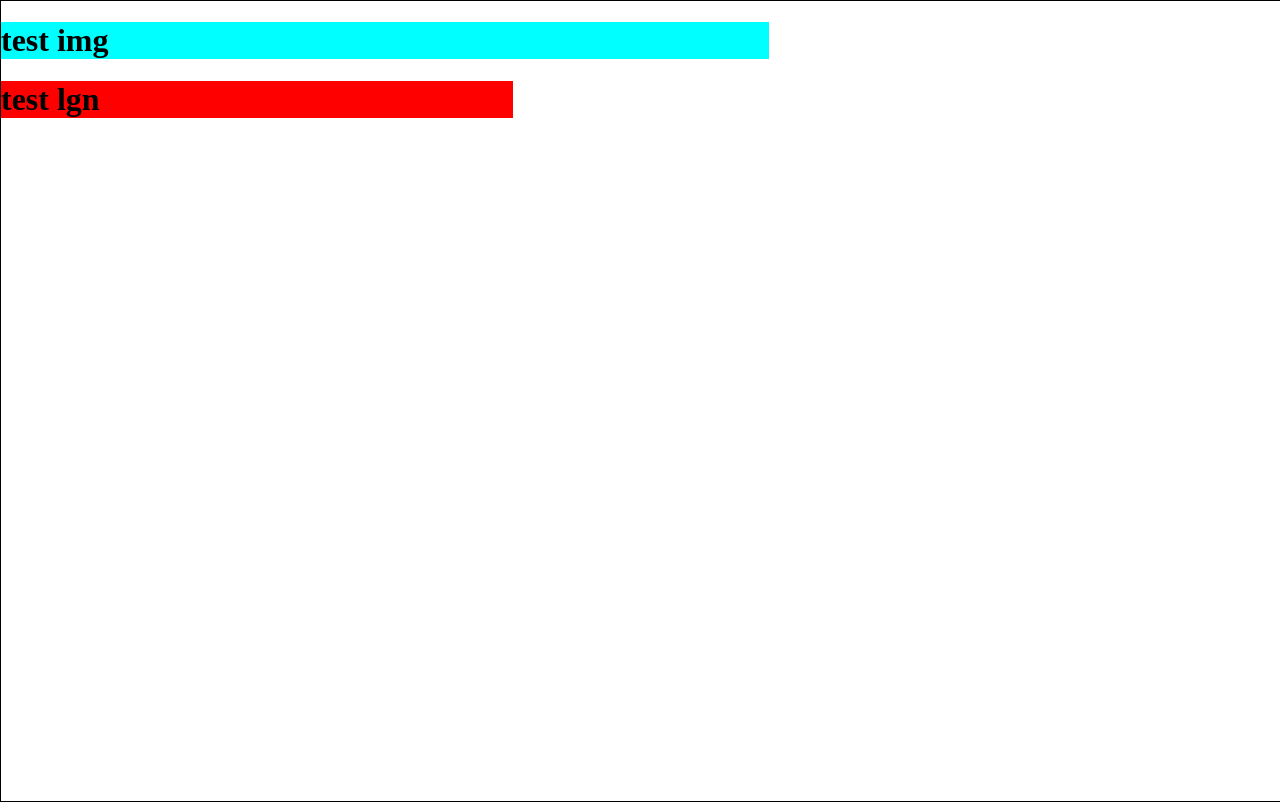
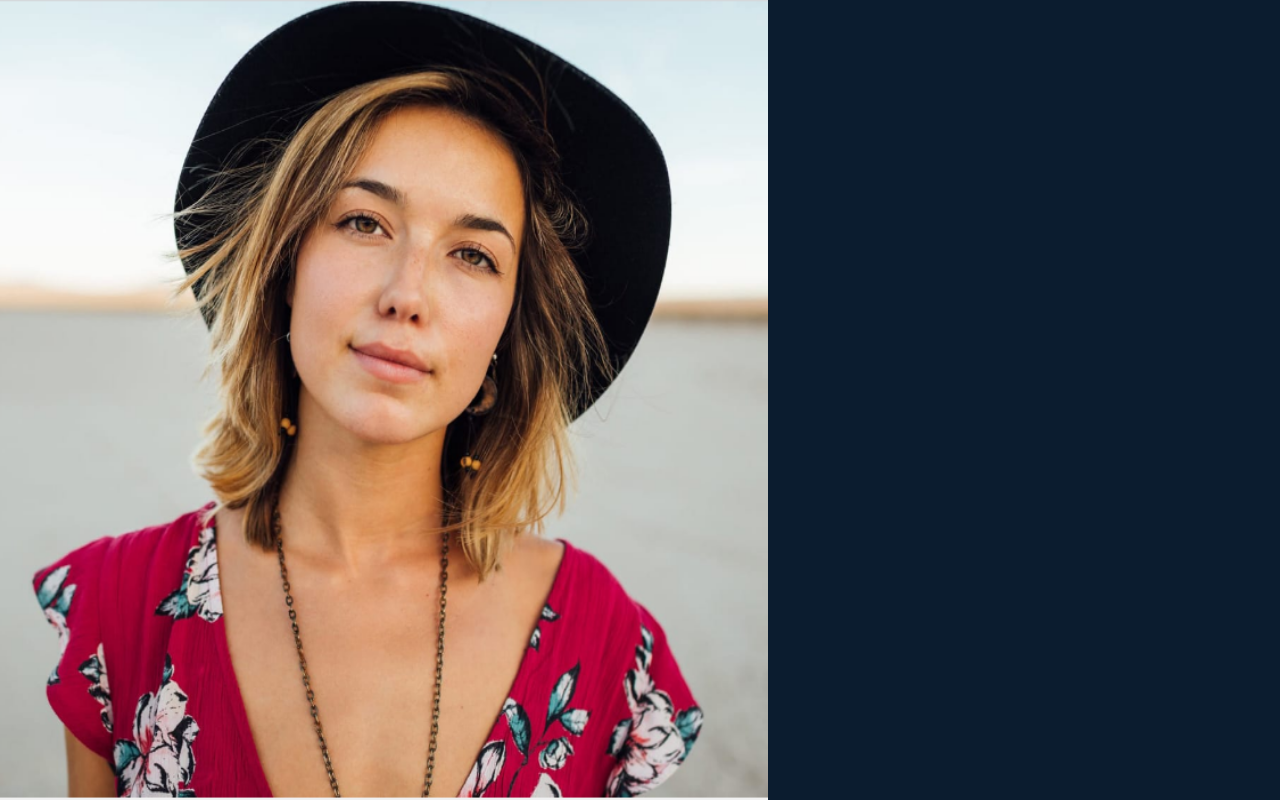
Before and after one commit to yunuswidodo/login_EE, a plain HTML site: page index.html in a window 1280 px wide. Drawn offline with Linux system fonts and the light colour scheme.

Commit message:
add proses

```diff
--- a/index.html
+++ b/index.html
@@ -8,14 +8,17 @@
     <title>Document</title>
 </head>
 <body>
-    <div class="container">
-        <div class="item-img">
-            <h1>test img</h1>
+    <div id='container'>
+        <div class='side-img'></div>
+        <div class='side-lgn'>
+            <h1>test</h1>
+            <!-- <div class="box-lgn">
+               <div class="box-lgn-title">
+                   test
+               </div>
+            </div> -->
         </div>
-        <div class="item-lgn">
-            <h1>test lgn</h1>
-        </div>
-    </div>
+      </div>
 </body>
 </html>
 
--- a/style.css
+++ b/style.css
@@ -1,22 +1,57 @@
-/* set container full screen */
-.container
+html,body
 {
-  border: 1px solid black;
-  position: absolute;
-  width: 100%;
-  height: 100%;
-  top: 0;
-  left: 0;
+  height:100%;
+  margin-top: 0%;
+  margin-left: 0%;
+  margin-right: 0%;
 }
 
-.item-img
+#container
 {
-  background-color: aqua;
-  width: 60%;
+  height:100%;
+  width:100%;
+  font-size:0;
+  margin:0 auto;
 }
 
-.item-lgn
+.side-img
 {
+  display:inline-block;
+  vertical-align:top;
+  height:100%;
+  width:60%;
+
+  background-image: url('images/bg.PNG');
+  background-repeat: no-repeat;
+
+  background-size: 100% 100%;
+}
+
+.side-lgn
+{
+  display:inline-block;
+  vertical-align:top;
+  background:#0B1C2F;
+  height:100%;
+  width:40%;
+}
+
+/* .box-lgn
+{
+  width: 500px;
+  height: 600px;
   background-color: red;
-  width: 40%;
+  margin-left: auto;
+  margin-right: auto;
+
+
 }
+
+.box-lgn-title
+{
+  width: 450px;
+  height: 300px;
+  margin-top: 50%;
+  position: absolute;
+  background-color: blue;
+} */
```
Also changed, not shown: images/bg.PNG (added).
